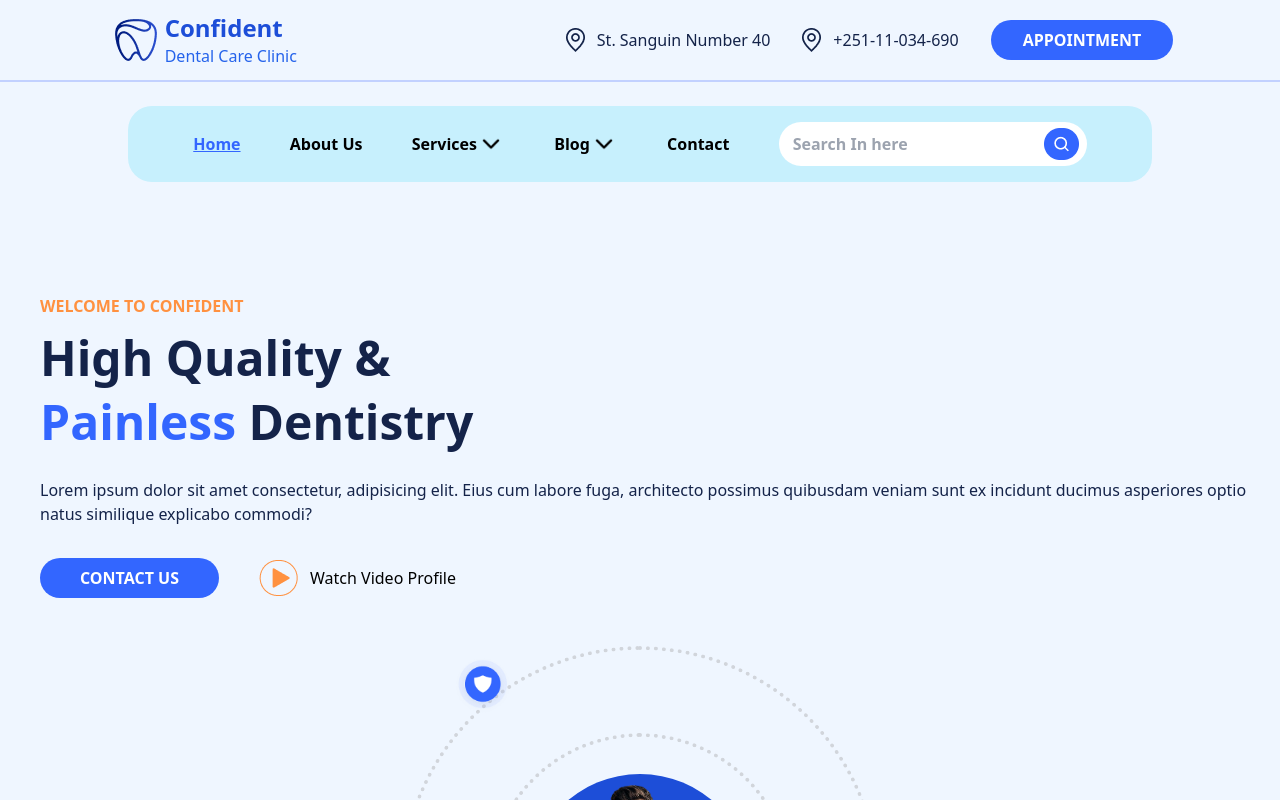
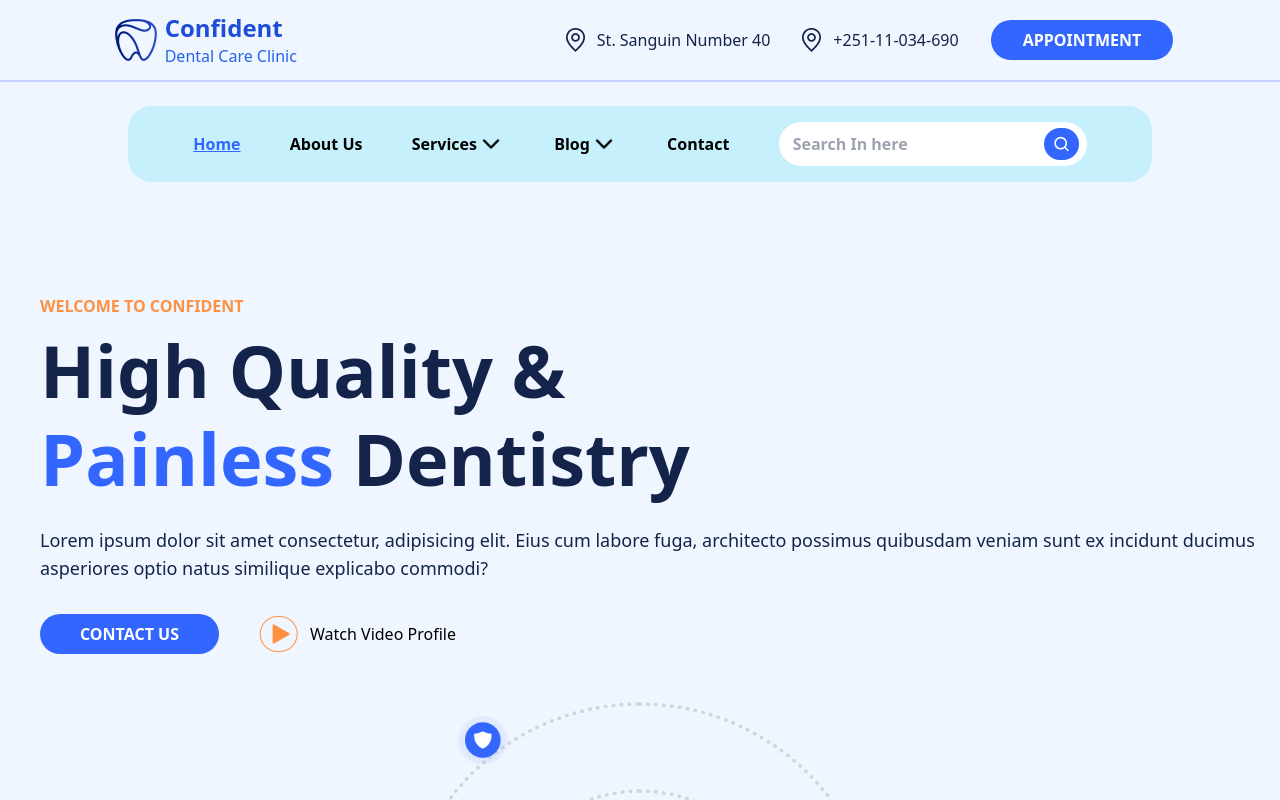
Before and after one commit to paul-murithi/frontEnd-projects, a React (Vite) app in the folder dentist-website-main/: page / in a window 1280 px wide. Shown: the top 800 px of the page. Built offline with nearby package versions, Linux system fonts and the light colour scheme.

Commit message:
fix: Responsive design for desktops

```diff
--- a/dentist-website-main/src/components/Hero/Hero.jsx
+++ b/dentist-website-main/src/components/Hero/Hero.jsx
@@ -7,9 +7,15 @@ import HeroText from "./HeroText";
 const Hero = () => {
   return (
     <div className="bg-background">
-      <HeroText />
-      <CTAButton />
-      <DoctorCard />
+      <div className="flex flex-col items-center md:flex">
+        <div>
+          <HeroText />
+          <CTAButton />
+        </div>
+        <div className="w-full md:w-8/12">
+          <DoctorCard />
+        </div>
+      </div>
     </div>
   );
 };
--- a/dentist-website-main/src/components/Hero/HeroText.jsx
+++ b/dentist-website-main/src/components/Hero/HeroText.jsx
@@ -12,18 +12,18 @@ const HeroText = () => {
       </div>
 
       <h2
-        className="text-heading font-extrabold text-5xl"
+        className="text-heading font-extrabold text-4xl md:text-7xl"
         aria-label="subheading"
       >
         High Quality &
       </h2>
       <h2
-        className="text-heading font-extrabold text-5xl pt-4"
+        className="text-heading font-extrabold text-4xl md:text-7xl pt-4"
         aria-label="subheading"
       >
         <span className="text-titleBlue">Painless </span>Dentistry
       </h2>
-      <p className="text-textLight font-light py-8 pr-2">
+      <p className="text-textLight font-light py-8 pr-2 md:text-lg">
         Lorem ipsum dolor sit amet consectetur, adipisicing elit. Eius cum
         labore fuga, architecto possimus quibusdam veniam sunt ex incidunt
         ducimus asperiores optio natus similique explicabo commodi?
```
